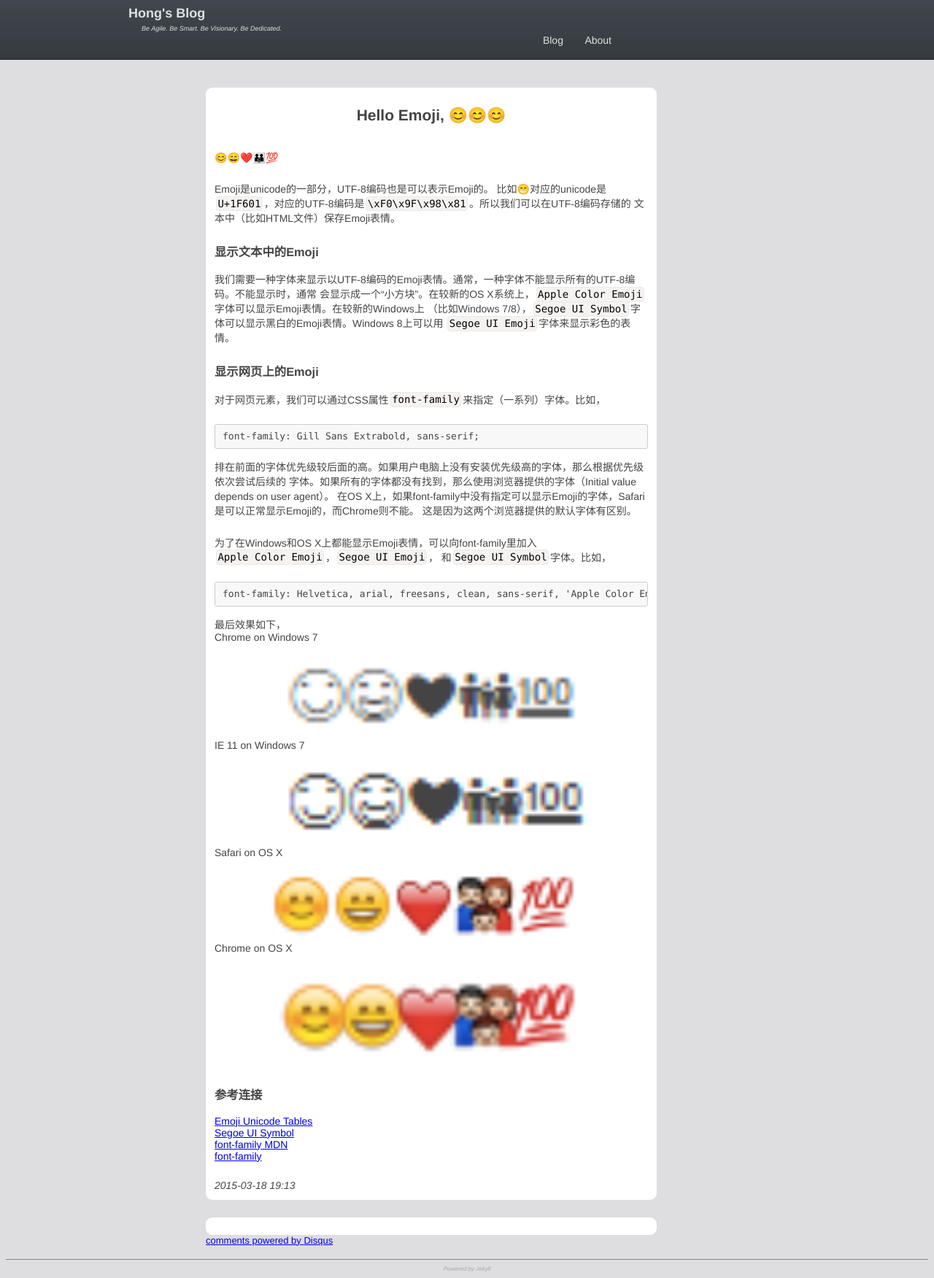
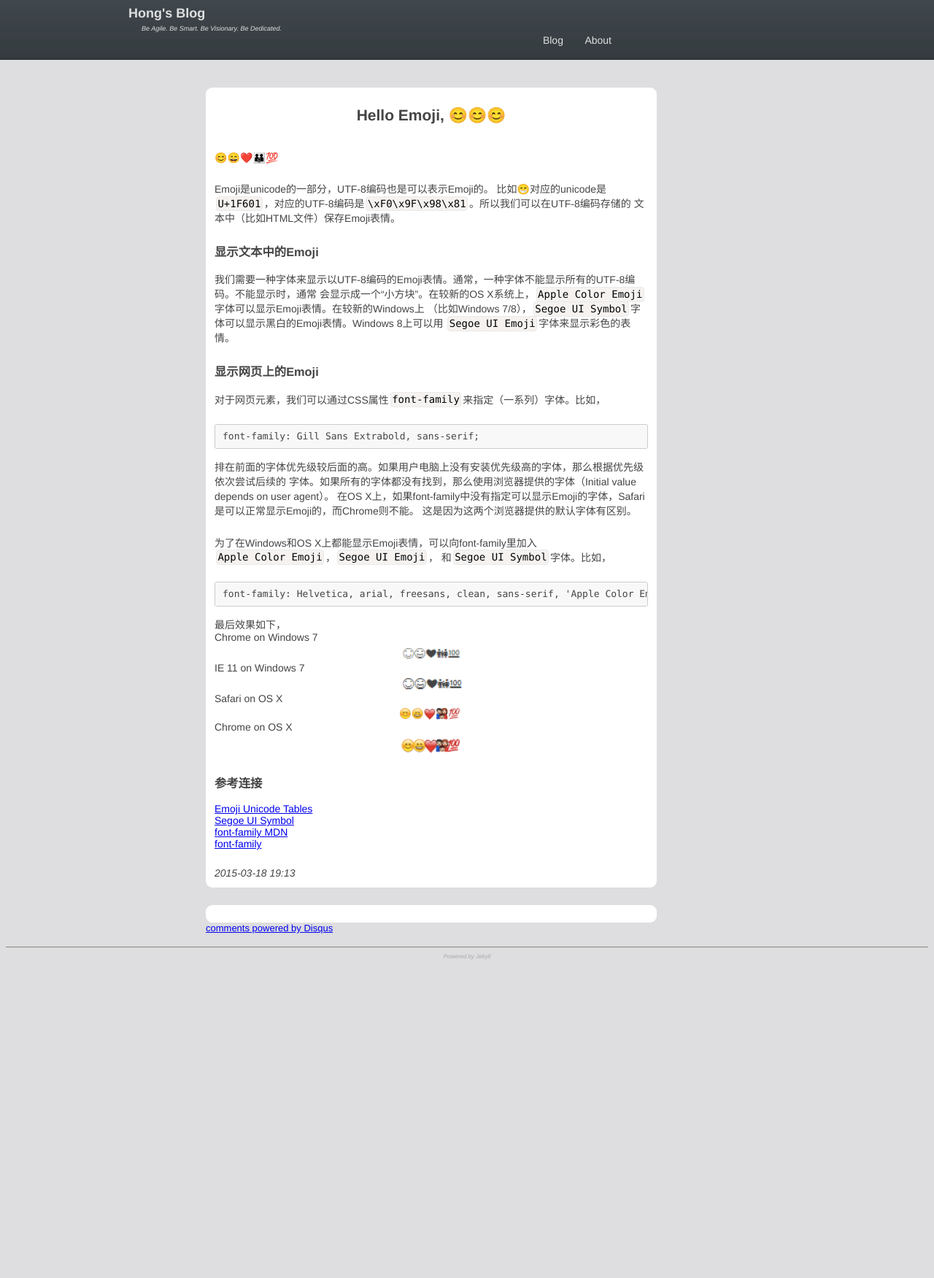
Before and after one commit to RockHong/rockhong.github.com, a Jekyll site: the page built from _posts/2015-03-18-hello-emoji.md, in a window 1280 px wide. Shown: the whole page at 73% size. Built offline with Jekyll 4.4.1, drawn with Linux system fonts in a browser that asks for light colours; comment, search, counter and statistics services are not loaded; after the commit the page ends 1323 px from its top, so only the background shows below that.

Commit message:
fix width when shown in 'blog view/layout'

```diff
--- a/_posts/2015-03-18-hello-emoji.md
+++ b/_posts/2015-03-18-hello-emoji.md
@@ -43,13 +43,13 @@
 
 最后效果如下，
 Chrome on Windows 7
-<img src="../images/blog/chrome-win7-emoji.png" alt="chrome win7 emoji" title="chrome win7 emoji" style="display: block;">
+<img src="../images/blog/chrome-win7-emoji.png" alt="chrome win7 emoji" title="chrome win7 emoji" style="display: block; width: 90px;">
 IE 11 on Windows 7
-<img src="../images/blog/ie-win7-emoji.png" alt="ie win7 emoji" title="ie win7 emoji" style="display: block;">
+<img src="../images/blog/ie-win7-emoji.png" alt="ie win7 emoji" title="ie win7 emoji" style="display: block; width: 90px;">
 Safari on OS X
-<img src="../images/blog/safari-osx-emoji-png.png" alt="safari osx emoji" title="safari osx emoji" style="display: block;">
+<img src="../images/blog/safari-osx-emoji-png.png" alt="safari osx emoji" title="safari osx emoji" style="display: block; width: 90px;">
 Chrome on OS X
-<img src="../images/blog/chrome-osx-emoji-png.png" alt="chrome osx emoji" title="chrome osx emoji" style="display: block;">
+<img src="../images/blog/chrome-osx-emoji-png.png" alt="chrome osx emoji" title="chrome osx emoji" style="display: block; width: 90px;">
 
 
 ###参考连接
```
